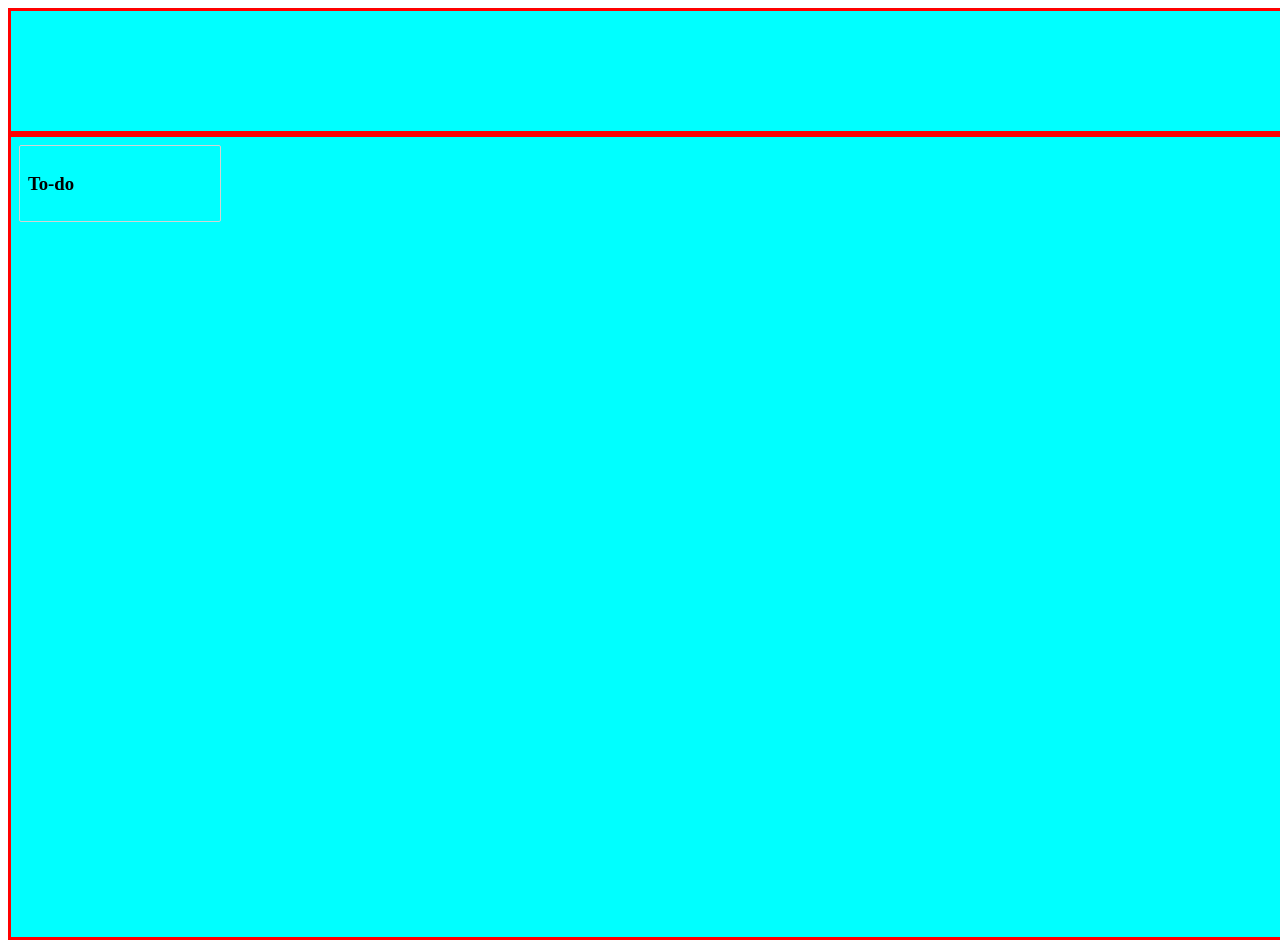
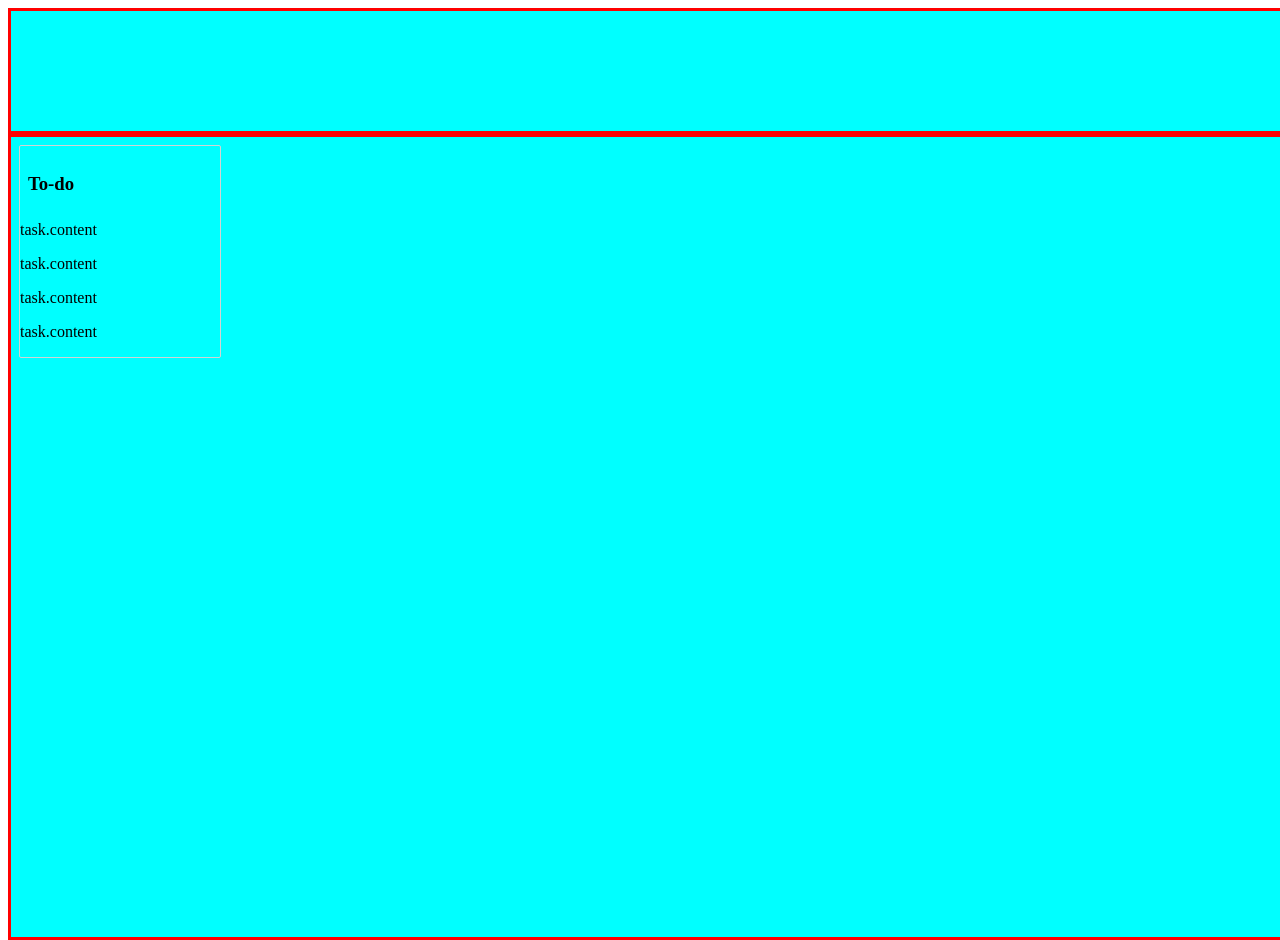
Before and after one commit to Yourownway/To_do_list-Js, a React (Create React App) app in the folder front/: page / in a window 1280 px wide. Built offline with nearby package versions, Linux system fonts and the light colour scheme.

Commit message:
FRONT drag and drop

```diff
--- a/front/src/App.js
+++ b/front/src/App.js
@@ -1,4 +1,4 @@
-import React from "react";
+import React, { useCallback } from "react";
 
 import styled from "styled-components";
 
@@ -6,13 +6,16 @@ import { BrowserRouter as Router, Switch, Route, Link } from "react-router-dom";
 import Carousel from "./components/molecules/Carousel";
 import Header from "./components/organims/Header";
 import List from "./components/molecules/List";
+import { DragDropContext } from "react-beautiful-dnd";
 export default function App() {
   const Wrapped = styled.div`
     width: 100vw;
     height: 100vh;
     background-color: ${(props) => props.theme.background};
   `;
+  const onDragEnd = useCallback(() => {}, []);
   return (
+    <DragDropContext onDragEnd={onDragEnd}>
       <Wrapped>
         <Header />
         <Router>
@@ -27,5 +30,6 @@ export default function App() {
           </Switch>
         </Router>
       </Wrapped>
+    </DragDropContext>
   );
 }
--- a/front/src/components/atoms/Column.js
+++ b/front/src/components/atoms/Column.js
@@ -17,19 +17,19 @@ export default function Column({ column, tasks }) {
   const TaskList = styled.div`
     padding: 8px;
   `;
-
+  console.log(tasks);
   return (
     <Container>
       <Title>{column.title}</Title>
-      <Droppable droppableId={column.id}>
-        {(provided) => {
-          <TaskList ref={provided.innerRef} {...provided.droppableProps}>
+      <Droppable droppableId="droppable-1">
+        {(provided, snapshot) => (
+          <div ref={provided.innerRef} {...provided.droppableProps}>
             {tasks.map((task, index) => (
               <Task key={task.id} task={task} index={index} />
             ))}
             {provided.placeholder}
-          </TaskList>;
-        }}
+          </div>
+        )}
       </Droppable>
     </Container>
   );
--- a/front/src/components/atoms/Task.js
+++ b/front/src/components/atoms/Task.js
@@ -10,17 +10,18 @@ const Container = styled.div`
   margin-bottom: 8px;
 `;
 export default function Task({ task, index }) {
+  console.log(task, index, "Task");
   return (
     <Draggable draggableId={task.id} index={index}>
-      {(provided) => {
-        <Container
+      {(provided) => (
+        <div
+          ref={provided.innerRef}
           {...provided.draggableProps}
           {...provided.dragHandleProps}
-          ref={provided.innerRef}
         >
-          {task.content}
-        </Container>;
-      }}
+          <p>task.content</p>
+        </div>
+      )}
     </Draggable>
   );
 }
--- a/front/src/components/molecules/List.js
+++ b/front/src/components/molecules/List.js
@@ -1,4 +1,4 @@
-import React, { useEffect, useState } from "react";
+import React, { useCallback, useEffect, useState } from "react";
 import { DragDropContext } from "react-beautiful-dnd";
 import initTaskData from "./data";
 import Column from "../atoms/Column";
@@ -12,11 +12,10 @@ export default function List() {
     width: 100%;
     background-color: ${(props) => props.theme.green};
   `;
-  const onDragEnd = (result) => {};
+
   return (
     <>
       <Wrapper>
-        <DragDropContext onDragEnd={onDragEnd}>
         {state.columnOrder.map((columnId) => {
           column = state.columns[columnId];
           tasks = column.taskIds.map((taskId) => state.tasks[taskId]);
@@ -29,7 +28,6 @@ export default function List() {
             />
           );
         })}
-        </DragDropContext>
       </Wrapper>
     </>
   );
```
Also changed, not shown: 1 other file (tests, documents, lock files or other folders). Lines whose indentation alone changed are shown as unchanged.
